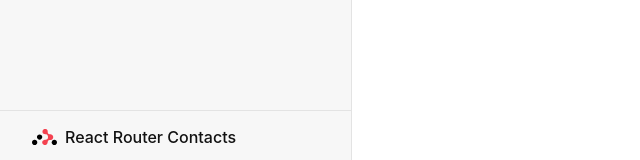
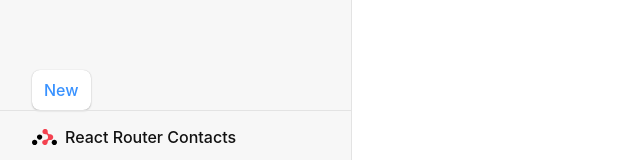
Before and after one commit to Breyvaq/Contact-Tracker, a React (Vite) app: page / in a window 1280 px wide. Shown: the part 637-797 px from the top of the page, without its empty margins (0-640 px from the left). Built offline with nearby package versions, Linux system fonts and the light colour scheme.

Commit message:
Creating Contact

```diff
--- a/src/main.jsx
+++ b/src/main.jsx
@@ -7,7 +7,10 @@
 import "./index.css";
 import ErrorPage from "./error-page";
 import Contact from "./routes/contact";
-import Root, { loader as rootLoader } from "./routes/root";
+import Root, {
+  loader as rootLoader,
+  action as rootAction,
+} from "./routes/root";
 
 const router = createBrowserRouter([
   {
@@ -15,6 +18,7 @@
     element: <Root />,
     errorElement: <ErrorPage />,
     loader: rootLoader,
+    action: rootAction,
     children: [
       {
         path: "contacts/:contactId",
--- a/src/routes/root.jsx
+++ b/src/routes/root.jsx
@@ -1,5 +1,10 @@
-import { Outlet, Link, useLoaderData, } from "react-router-dom";
-import { getContacts } from "../contacts";
+import { Outlet, Link, useLoaderData,Form, } from "react-router-dom";
+import { getContacts, createContact } from "../contacts";
+
+export async function action() {
+    const contact = await createContact();
+    return { contact };
+  }
 
 export async function loader() {
     const contacts = await getContacts();
@@ -59,6 +64,9 @@
             </p>
           )}
           </nav>
+        <Form method="post">
+        <button type="submit">New</button>
+        </Form>
         </div>
         <div id="detail">
         <Outlet />
```
